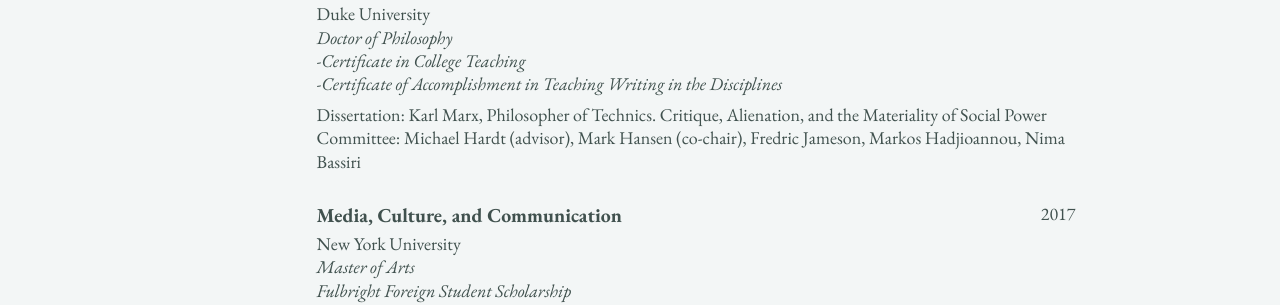
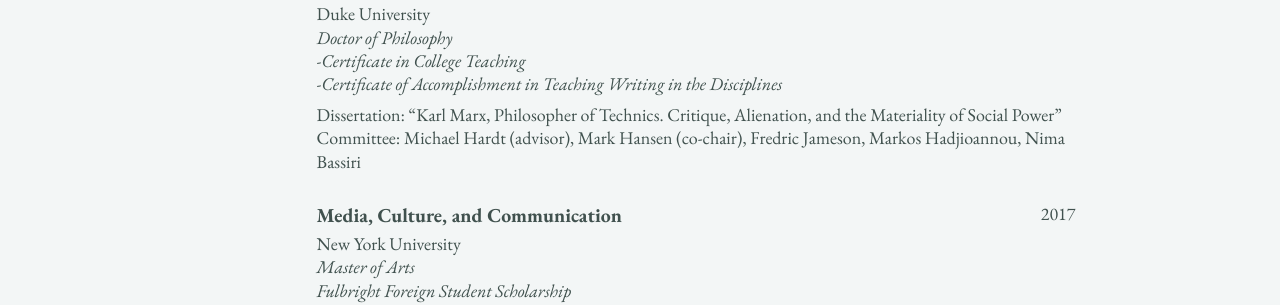
Before and after one commit to epujol90/epujol90.github.io, a Jekyll site: the page built from _pages/cv-json.md, in a window 1280 px wide and 900 px high, scrolled down 469 px. Shown: the part 157-462 px from the top of the window. Built offline with Jekyll 4.4.1, drawn with Linux system fonts in a browser that asks for light colours; a script bundle is joined from its source files by our own code; library files that are not in the unit come from our copies.

Commit message:
Update cv-template.html

```diff
--- a/_includes/cv-template.html
+++ b/_includes/cv-template.html
@@ -158,7 +158,7 @@
               </div>
               {% endif %}
               {% if education.dissertation and education.dissertation != "" %}
-              <div class="cv-item-detail" style="margin-top: 0.4em; font-style: normal;">Dissertation: {{ education.dissertation }}</div>
+              <div class="cv-item-detail" style="margin-top: 0.4em; font-style: normal;">Dissertation: &#8220;{{ education.dissertation }}&#8221;</div>
               {% endif %}
               {% if education.committee and education.committee != "" %}
               <div class="cv-item-detail" style="font-style: normal;">Committee: {{ education.committee }}</div>
```
